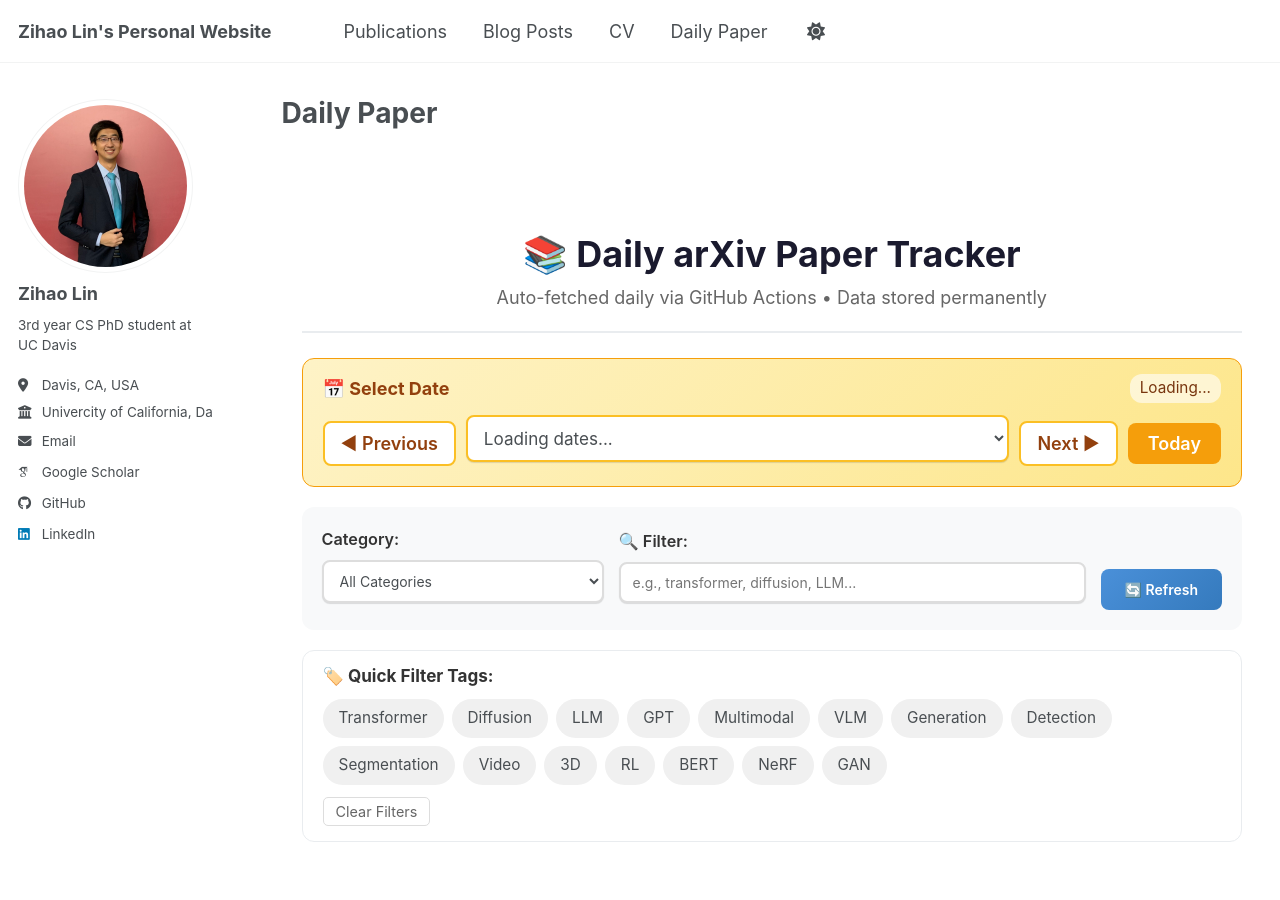
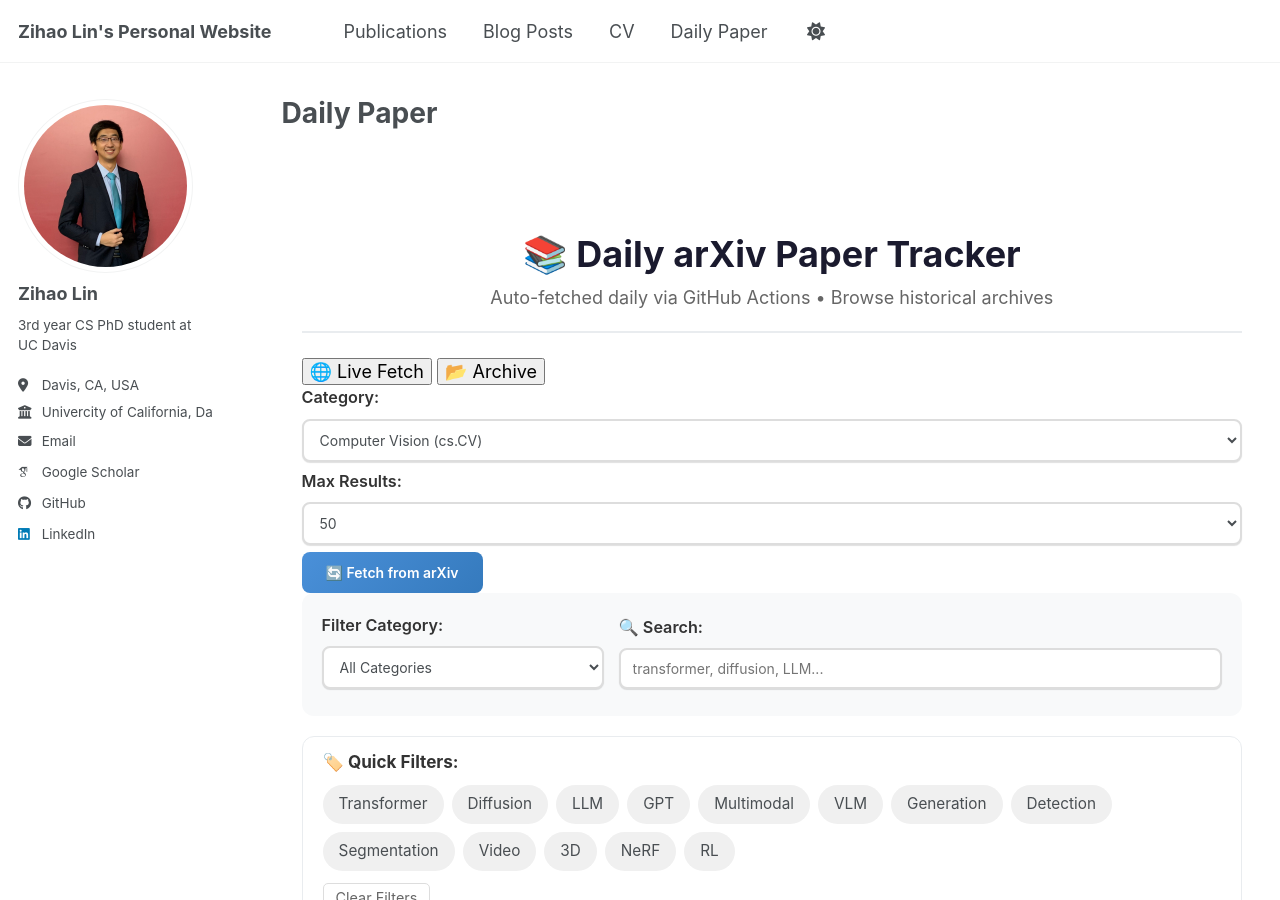
Before and after one commit to ZihaoLinQZ/ZihaoLinQZ.github.io, a Jekyll site: the page built from _pages/dailypaper.md, in a window 1280 px wide and 900 px high. Built offline with Jekyll 4.4.1, drawn with Linux system fonts in a browser that asks for light colours; some web fonts are replaced; a script bundle is joined from its source files by our own code; library files that are not in the unit come from our copies; comment, search, counter and statistics services are not loaded.

Commit message:
Update Daily arXiv Paper Tracker with new features

```diff
--- a/_pages/dailypaper.md
+++ b/_pages/dailypaper.md
@@ -8,30 +8,64 @@ author_profile: true
 <div id="arxiv-container">
   <div class="arxiv-header">
     <h2>📚 Daily arXiv Paper Tracker</h2>
-    <p class="arxiv-subtitle">Auto-fetched daily via GitHub Actions • Data stored permanently</p>
+    <p class="arxiv-subtitle">Auto-fetched daily via GitHub Actions • Browse historical archives</p>
   </div>
 
-  <!-- Date Selection Section -->
-  <div class="date-section">
-    <div class="date-header">
-      <h4>📅 Select Date</h4>
-      <span id="data-status" class="data-status">Loading...</span>
-    </div>
-    <div class="date-controls">
-      <button id="prev-day-btn" class="nav-btn">◀ Previous</button>
-      <select id="date-select">
-        <option value="">Loading dates...</option>
-      </select>
-      <button id="next-day-btn" class="nav-btn">Next ▶</button>
-      <button id="today-btn" class="today-btn">Today</button>
+  <!-- Data Source Tabs -->
+  <div class="source-tabs">
+    <button id="tab-live" class="source-tab active">🌐 Live Fetch</button>
+    <button id="tab-archive" class="source-tab">📂 Archive</button>
+  </div>
+
+  <!-- Live Fetch Panel -->
+  <div id="panel-live" class="source-panel">
+    <div class="live-controls">
+      <div class="control-group">
+        <label for="live-category">Category:</label>
+        <select id="live-category">
+          <option value="all">All Categories</option>
+          <option value="cs.CV" selected>Computer Vision (cs.CV)</option>
+          <option value="cs.CL">Computation and Language (cs.CL)</option>
+          <option value="cs.LG">Machine Learning (cs.LG)</option>
+          <option value="cs.AI">Artificial Intelligence (cs.AI)</option>
+          <option value="cs.RO">Robotics (cs.RO)</option>
+        </select>
+      </div>
+      <div class="control-group">
+        <label for="live-max">Max Results:</label>
+        <select id="live-max">
+          <option value="30">30</option>
+          <option value="50" selected>50</option>
+          <option value="100">100</option>
+          <option value="200">200</option>
+        </select>
+      </div>
+      <button id="fetch-btn" class="fetch-button">🔄 Fetch from arXiv</button>
     </div>
   </div>
 
-  <!-- Controls Section -->
+  <!-- Archive Panel -->
+  <div id="panel-archive" class="source-panel" style="display: none;">
+    <div class="archive-controls">
+      <div class="archive-header">
+        <span id="archive-status">Loading archive...</span>
+      </div>
+      <div class="date-controls">
+        <button id="prev-day-btn" class="nav-btn">◀ Prev</button>
+        <select id="date-select">
+          <option value="">Loading...</option>
+        </select>
+        <button id="next-day-btn" class="nav-btn">Next ▶</button>
+        <button id="latest-btn" class="today-btn">Latest</button>
+      </div>
+    </div>
+  </div>
+
+  <!-- Filter Controls (shared) -->
   <div class="arxiv-controls">
     <div class="control-group">
-      <label for="category-select">Category:</label>
-      <select id="category-select">
+      <label for="category-filter">Filter Category:</label>
+      <select id="category-filter">
         <option value="all">All Categories</option>
         <option value="cs.CV">Computer Vision (cs.CV)</option>
         <option value="cs.CL">Computation and Language (cs.CL)</option>
@@ -40,18 +74,15 @@ author_profile: true
         <option value="cs.RO">Robotics (cs.RO)</option>
       </select>
     </div>
-
     <div class="control-group search-group">
-      <label for="search-input">🔍 Filter:</label>
-      <input type="text" id="search-input" placeholder="e.g., transformer, diffusion, LLM...">
+      <label for="search-input">🔍 Search:</label>
+      <input type="text" id="search-input" placeholder="transformer, diffusion, LLM...">
     </div>
-
-    <button id="refresh-btn" class="fetch-button">🔄 Refresh</button>
   </div>
 
-  <!-- Quick Filter Tags -->
+  <!-- Quick Tags -->
   <div class="keyword-section">
-    <h4>🏷️ Quick Filter Tags:</h4>
+    <h4>🏷️ Quick Filters:</h4>
     <div class="keyword-tags">
       <span class="keyword-tag" data-keyword="transformer">Transformer</span>
       <span class="keyword-tag" data-keyword="diffusion">Diffusion</span>
@@ -64,36 +95,34 @@ author_profile: true
       <span class="keyword-tag" data-keyword="segmentation">Segmentation</span>
       <span class="keyword-tag" data-keyword="video">Video</span>
       <span class="keyword-tag" data-keyword="3D">3D</span>
+      <span class="keyword-tag" data-keyword="NeRF">NeRF</span>
       <span class="keyword-tag" data-keyword="reinforcement">RL</span>
-      <span class="keyword-tag" data-keyword="BERT">BERT</span>
-      <span class="keyword-tag" data-keyword="NeRF">NeRF</span>
-      <span class="keyword-tag" data-keyword="GAN">GAN</span>
     </div>
     <button id="clear-filters" class="clear-btn">Clear Filters</button>
   </div>
 
-  <!-- Statistics -->
+  <!-- Stats -->
   <div id="stats-section" class="stats-section" style="display: none;">
     <span>📊 Total: <strong id="total-count">0</strong></span>
     <span>👁️ Showing: <strong id="filtered-count">0</strong></span>
-    <span>📅 Date: <strong id="current-date">-</strong></span>
-    <span id="fetch-time" class="fetch-time"></span>
+    <span id="data-source-info" class="data-source-info"></span>
   </div>
 
   <!-- Loading -->
   <div id="loading" class="loading" style="display: none;">
     <div class="spinner"></div>
-    <p id="loading-text">Loading papers...</p>
+    <p id="loading-text">Loading...</p>
   </div>
 
   <!-- Error -->
   <div id="error-message" class="error-message" style="display: none;"></div>
 
-  <!-- Papers List -->
+  <!-- Papers -->
   <div id="papers-list" class="papers-list">
     <div class="init-message">
       <div class="init-icon">📚</div>
-      <p>Loading paper archive...</p>
+      <p>Click <strong>🔄 Fetch from arXiv</strong> to load latest papers</p>
+      <p>Or switch to <strong>📂 Archive</strong> to browse saved history</p>
     </div>
   </div>
 
```
